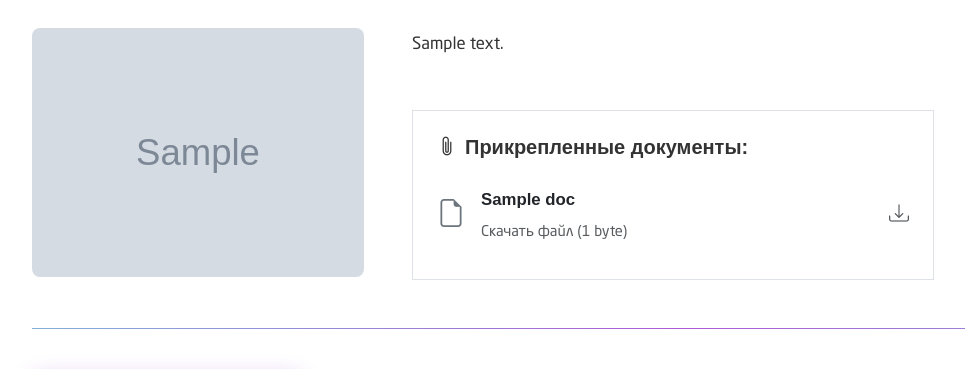
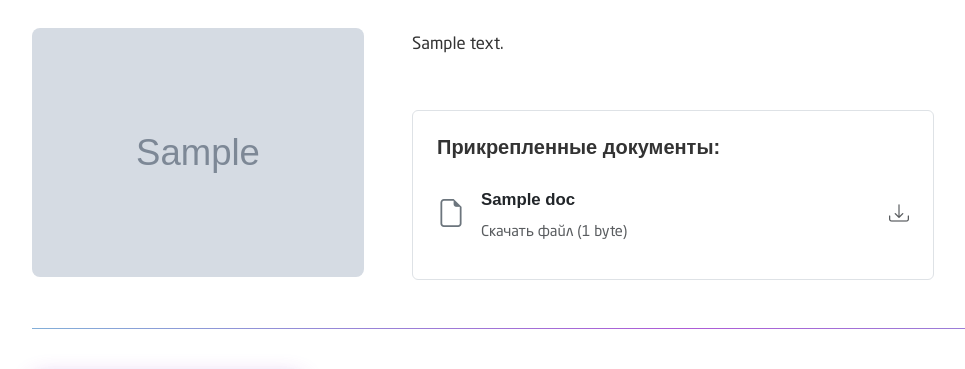
Before and after one commit to leojkeez/litflagman, a Django app: template Site/templates/news_detail.html in a window 1280 px wide. Shown: the part 434-803 px from the top of the page, without its empty margins (62-1027 px from the left). Run offline with Django 5.2, Linux system fonts and the light colour scheme; the template is opened without the code that fills it: most values are stand-ins (such as "Sample title", 1, 10 or a date in 2020); grey boxes marked "Sample" are stand-in pictures; parts of the project's set-up code (start-up, migrations or seed data) failed here and were passed over; some web fonts are replaced.

Commit message:
Правки в файл-1

```diff
--- a/Site/templates/news_detail.html
+++ b/Site/templates/news_detail.html
@@ -93,8 +93,8 @@
       {% if news.documents.all %}
       <div class="row mt-5">
         <div class="col-12">
-          <div class="p-4 border">
-            <h5 class="fw-bold mb-3"><i class="bi bi-paperclip me-2"></i>Прикрепленные документы:</h5>
+          <div class="p-4 border rounded">
+            <h5 class="fw-bold mb-3" style="font-family: Alumni sans, sans-serif;">Прикрепленные документы:</h5>
             <div class="list-group list-group-flush bg-transparent">
               {% for doc in news.documents.all %}
               <a href="{{ doc.file.url }}" class="list-group-item list-group-item-action bg-transparent border-0 d-flex align-items-center px-0 py-2" target="_blank">
```
